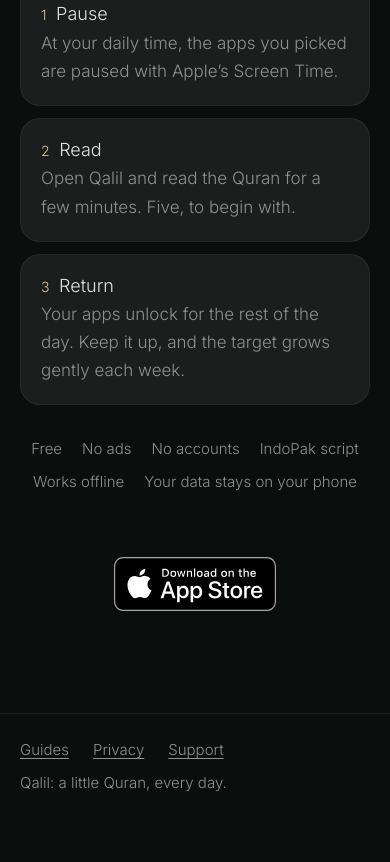
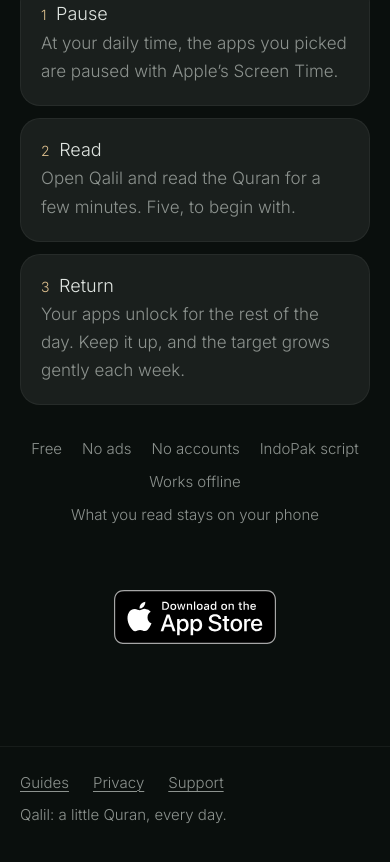
Before and after one commit to sabeelahmad/qalil-site, a plain HTML site: page index.html in a window 390 px wide. Shown: the part 663-1525 px from the top of the page. Before the commit the page ends 1498 px from the top, so only its background shows below. Drawn offline with Linux system fonts and the light colour scheme.

Commit message:
Home: "What you read stays on your phone"
Co-Authored-By: Claude Opus 5.5 <noreply@anthropic.com>

```diff
--- a/index.html
+++ b/index.html
@@ -89,7 +89,7 @@
       <li>No accounts</li>
       <li>IndoPak script</li>
       <li>Works offline</li>
-      <li>Your data stays on your phone</li>
+      <li>What you read stays on your phone</li>
     </ul>
 
     <p class="soon"><a class="badge" href="https://apps.apple.com/app/id6820683400"><img src="/assets/img/app-store-badge.svg" width="162" height="54" alt="Download on the App Store"></a></p>
```
